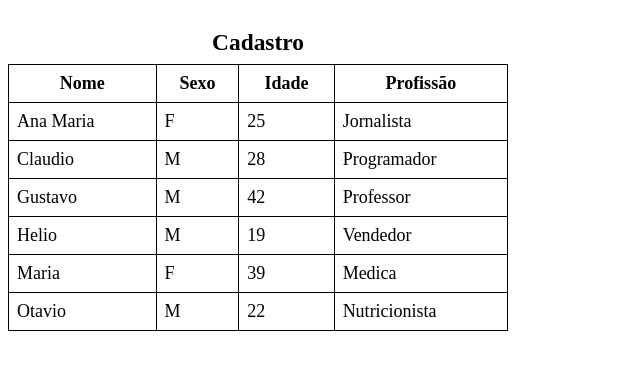
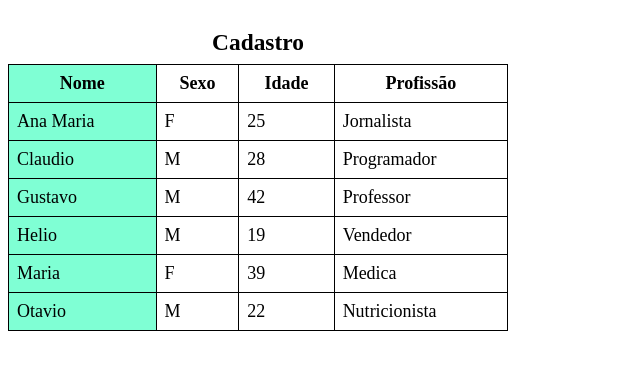
Before and after one commit to KauanLeivingsonRomero/Curso-HTML, a plain HTML site: page ex026 - tabelas/tabela005/index.html in a window 1280 px wide. Shown: the part 69-438 px from the top of the page, without its empty margins (0-640 px from the left). Drawn offline with Linux system fonts and the light colour scheme.

Commit message:
colgroup

```diff
--- a/ex026 - tabelas/tabela005/index.html
+++ b/ex026 - tabelas/tabela005/index.html
@@ -10,6 +10,12 @@
 <body>
   <h1>Exercicio de tabela</h1>
   <table>
+    <colgroup>
+      <col class="cnome">
+      <col class="csexo">
+      <col class="cidade">
+      <col class="cprof">
+    </colgroup>
     <caption>Cadastro</caption>
     <tr>
       <th scope="col">Nome</th>
--- a/ex026 - tabelas/tabela005/style.css
+++ b/ex026 - tabelas/tabela005/style.css
@@ -19,3 +19,7 @@ td, th {
 
   padding: 8px;
 }
+
+col.cnome{
+  background-color: aquamarine;
+}
```
